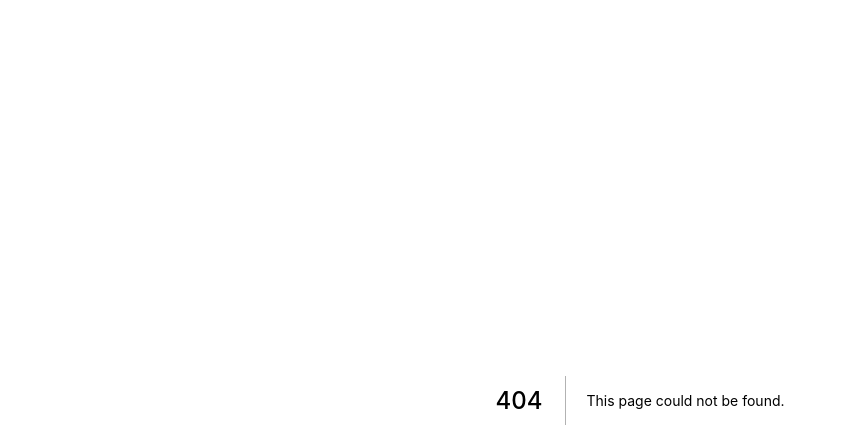
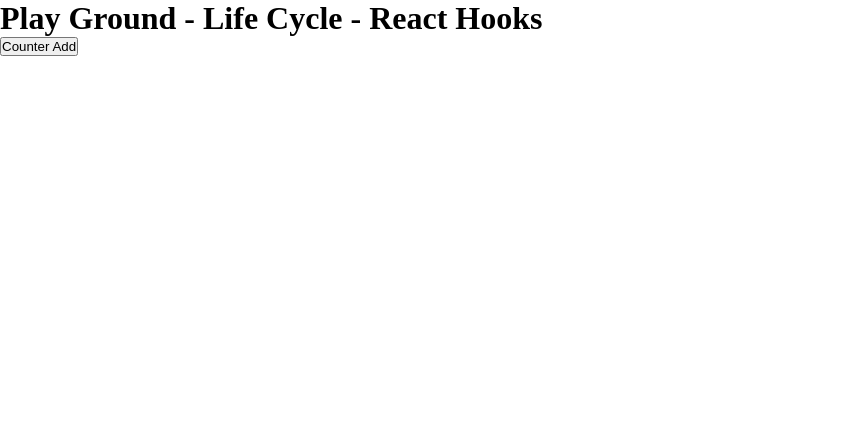
Before and after one commit to vudinhquang/nextjs, a Next.js app in the folder first-project-nextjs/: page /playground in a window 1280 px wide. Before the commit this address had no page. Shown: the top 448 px of the page, without its empty margins (0-847 px from the left). Built offline with nearby package versions, Linux system fonts and the light colour scheme.

Commit message:
Life Cycle, React Hooks và ứng dụng: Ôn tập Life Cycle cơ bản trong Class Component

```diff
--- /dev/null
+++ b/first-project-nextjs/pages/playground/index.tsx
@@ -0,0 +1,51 @@
+import React, { Component } from "react";
+
+type StateType = {
+    counter: number
+}
+
+// babel + webpack
+export default class LifeCycle extends Component<any, StateType> {
+    constructor(props) {
+        super(props);
+        this.state = {
+            counter: 0,
+        }
+        console.log("constructor");
+    }
+
+    UNSAFE_componentWillMount() {
+        console.log("componentWillMount");
+    }
+
+    componentDidMount() {
+        console.log("componentDidMount");
+    }
+
+    UNSAFE_componentWillUpdate() {
+        // Tự kiểm tra xem mỗi state, state nào bị thay đổi?
+        // Để mình thực logic cho phù hợp?
+        console.log("componentWillUpdate")
+        // userid -> call server -> data phu thuoc vao userid
+    }
+
+    UNSAFE_componentWillReceiveProps () {
+
+    }
+
+    render() {
+        console.log("render run");
+        return (
+            <div className="container">
+                <h1>Play Ground - Life Cycle - React Hooks</h1>
+                <button onClick={() => {
+                    const counter = this.state.counter;
+                    this.setState({
+                        counter: counter + 1
+                    })
+                    // partial -> Một phần của state
+                }}>Counter Add</button>
+            </div>
+        )
+    }
+}
--- a/first-project-nextjs/public/css/global.css
+++ b/first-project-nextjs/public/css/global.css
@@ -1,3 +1,3 @@
 body {
-    background-color: red;
+    /* background-color: red; */
 }
```
Also changed, not shown: 1 other file (tests, documents, lock files or other folders).
